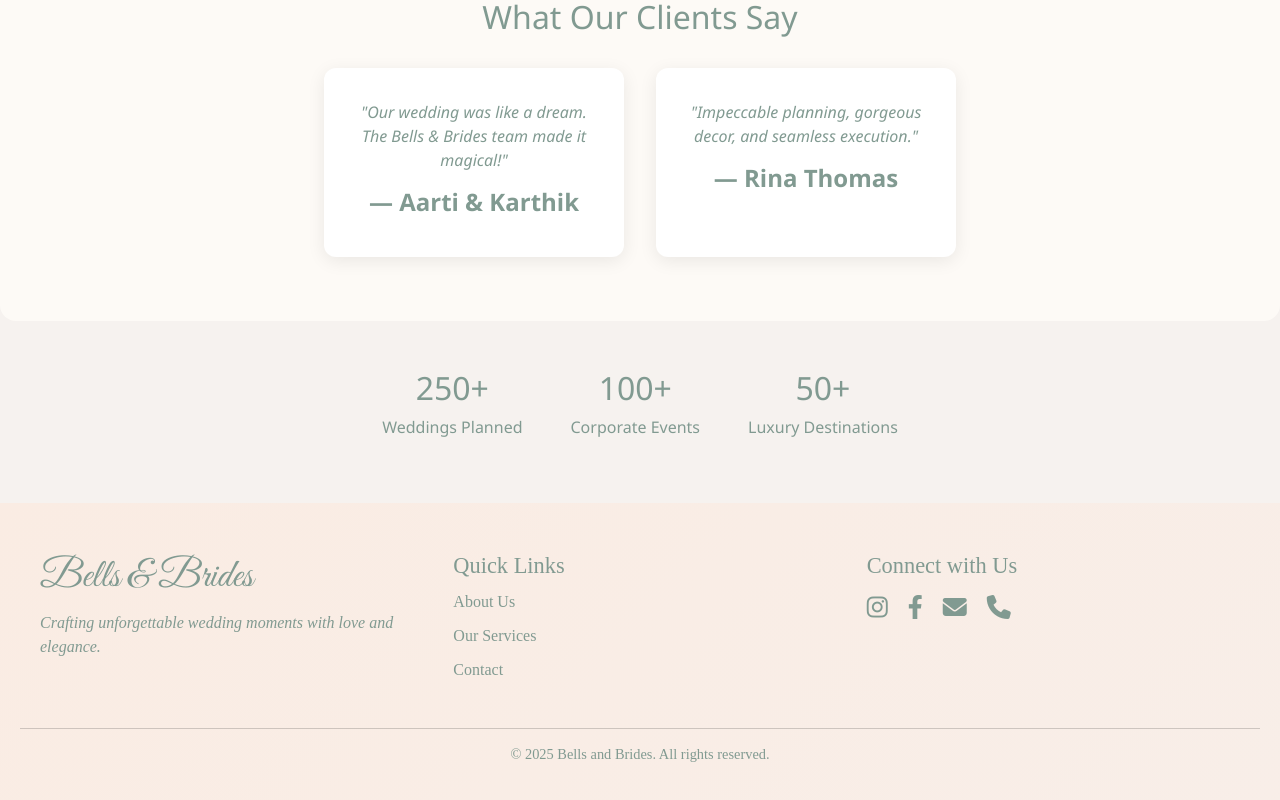
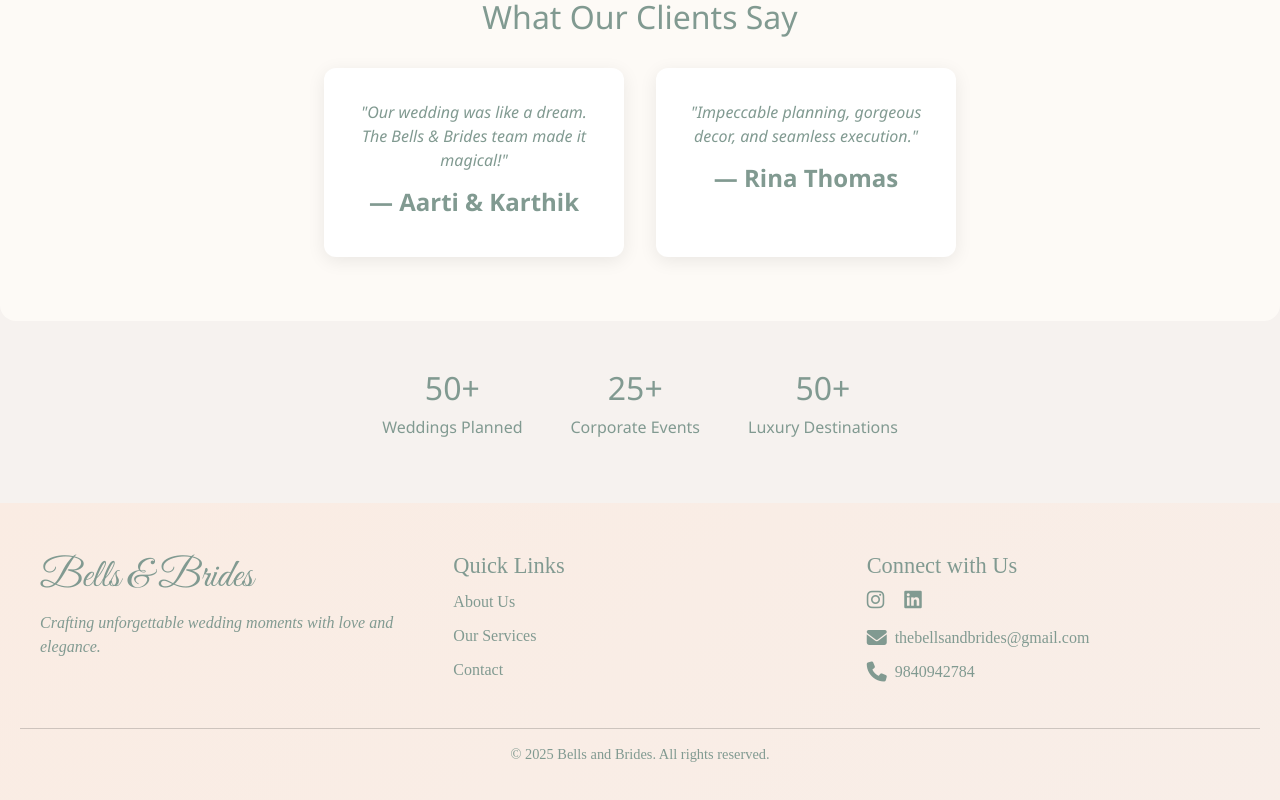
Before and after one commit to Razan-co/bells-and-brides, a React (Vite) app: page / in a window 1280 px wide. Shown: the part 2795-3595 px from the top of the page. Built offline with nearby package versions, Linux system fonts and the light colour scheme; a web font is replaced by a local one.

Commit message:
link changes

```diff
--- a/src/components/Homepage.jsx
+++ b/src/components/Homepage.jsx
@@ -1,24 +1,24 @@
-import React, { useEffect, useRef, useState } from 'react';
-import '../css/main.css';
-import AOS from 'aos';
-import 'aos/dist/aos.css';
-
+import React, { useEffect, useRef, useState } from "react";
+import "../css/main.css";
+import AOS from "aos";
+import "aos/dist/aos.css";
 
 const pages = [
   {
-    title: 'WELCOME TO BELLS AND BRIDES',
-    content: 'At BELLS & BRIDES we believe your wedding should reflect your unique love story...',
-    video: '/asset/one slide.mp4',
+    title: "WELCOME TO BELLS AND BRIDES",
+    content:
+      "At BELLS & BRIDES we believe your wedding should reflect your unique love story...",
+    video: "/asset/one slide.mp4",
   },
   {
-    title: 'CATERING',
-    content: 'Our catering services are designed to delight your guests...',
-    video: '/asset/Catering.mp4',
+    title: "CATERING",
+    content: "Our catering services are designed to delight your guests...",
+    video: "/asset/Catering.mp4",
   },
   {
-    title: 'PHOTOGRAPHY',
-    content: 'Ready to start planning your dream wedding?',
-    video: '/asset/photo.mp4',
+    title: "PHOTOGRAPHY",
+    content: "Ready to start planning your dream wedding?",
+    video: "/asset/photo.mp4",
   },
 ];
 
@@ -33,14 +33,16 @@ export default function Homepage() {
     const currentVideo = videoRefs.current[currentIndex];
     if (currentVideo) {
       currentVideo.currentTime = 0;
-      currentVideo.play().catch(e => e.name !== 'AbortError' && console.error(e));
+      currentVideo
+        .play()
+        .catch((e) => e.name !== "AbortError" && console.error(e));
     }
 
     const timer = setTimeout(() => {
       let next = (currentIndex + 1) % infinitePages.length;
       setCurrentIndex(next);
       if (carouselRef.current) {
-        carouselRef.current.style.transition = 'transform 1s ease-in-out';
+        carouselRef.current.style.transition = "transform 1s ease-in-out";
         carouselRef.current.style.transform = `translateX(-${next * 100}%)`;
       }
     }, 5000);
@@ -51,7 +53,7 @@ export default function Homepage() {
   useEffect(() => {
     AOS.init({
       duration: 500,
-      easing: 'ease-in-out',
+      easing: "ease-in-out",
       once: false,
       mirror: true,
       offset: 100,
@@ -77,7 +79,8 @@ export default function Homepage() {
                 <h1>{page.title}</h1>
                 <p>{page.content}</p>
               </div>
-          </div></div>
+            </div>
+          </div>
         ))}
       </div>
 
@@ -93,10 +96,11 @@ export default function Homepage() {
         <div className="event-text" data-aos="fade-right">
           <h2>Creating Magical Events Beyond Weddings</h2>
           <p>
-            At <strong>Bells & Brides</strong>, we go beyond weddings. From corporate galas to
-            private parties and themed celebrations, our team ensures every detail is
-            planned to perfection. Whether it’s a rustic outdoor evening or a luxury
-            ballroom affair, we bring your vision to life with style and sophistication.
+            At <strong>Bells & Brides</strong>, we go beyond weddings. From
+            corporate galas to private parties and themed celebrations, our team
+            ensures every detail is planned to perfection. Whether it’s a rustic
+            outdoor evening or a luxury ballroom affair, we bring your vision to
+            life with style and sophistication.
           </p>
         </div>
         <div className="event-image" data-aos="fade-left">
@@ -114,35 +118,55 @@ export default function Homepage() {
             </div>
             <div className="flip-back">
               <h3>Elegant Decor</h3>
-              <p>We transform venues into dreamy spaces with stunning floral, lighting, and thematic designs.</p>
+              <p>
+                We transform venues into dreamy spaces with stunning floral,
+                lighting, and thematic designs.
+              </p>
             </div>
           </div>
           <h2>Elegant Decor</h2>
         </div>
 
         {/* Card 2 */}
-        <div className="service-card flip-card" data-aos="zoom-in" data-aos-delay="200">
+        <div
+          className="service-card flip-card"
+          data-aos="zoom-in"
+          data-aos-delay="200"
+        >
           <div className="flip-inner">
             <div className="flip-front">
-              <img src="/asset/live entertainment.jpg" alt="Live Entertainment" />
+              <img
+                src="/asset/live entertainment.jpg"
+                alt="Live Entertainment"
+              />
             </div>
             <div className="flip-back">
               <h3>Live Entertainment</h3>
-              <p>From live bands to DJs and traditional acts, we curate unforgettable entertainment.</p>
+              <p>
+                From live bands to DJs and traditional acts, we curate
+                unforgettable entertainment.
+              </p>
             </div>
           </div>
           <h2>Live Entertainment</h2>
         </div>
 
         {/* Card 3 */}
-        <div className="service-card flip-card" data-aos="zoom-in" data-aos-delay="400">
+        <div
+          className="service-card flip-card"
+          data-aos="zoom-in"
+          data-aos-delay="400"
+        >
           <div className="flip-inner">
             <div className="flip-front">
               <img src="/asset/live cordination.jpg" alt="Planning" />
             </div>
             <div className="flip-back">
               <h3>Planning & Coordination</h3>
-              <p>Our team handles logistics and timelines, ensuring stress-free and smooth execution.</p>
+              <p>
+                Our team handles logistics and timelines, ensuring stress-free
+                and smooth execution.
+              </p>
             </div>
           </div>
           <h2>Planning & Coordination</h2>
@@ -160,7 +184,9 @@ export default function Homepage() {
           <div className="why-item">
             <i className="fas fa-gem"></i>
             <h3>Luxury & Elegance</h3>
-      <p>We bring sophisticated aesthetics to life through every detail.</p>
+            <p>
+              We bring sophisticated aesthetics to life through every detail.
+            </p>
           </div>
           <div className="why-item">
             <i className="fas fa-calendar-check"></i>
@@ -174,11 +200,16 @@ export default function Homepage() {
         <h2>What Our Clients Say</h2>
         <div className="testimonial-cards">
           <div className="testimonial-card">
-      <p>"Our wedding was like a dream. The Bells & Brides team made it magical!"</p>
+            <p>
+              "Our wedding was like a dream. The Bells & Brides team made it
+              magical!"
+            </p>
             <h4>— Aarti & Karthik</h4>
           </div>
           <div className="testimonial-card">
-      <p>"Impeccable planning, gorgeous decor, and seamless execution."</p>
+            <p>
+              "Impeccable planning, gorgeous decor, and seamless execution."
+            </p>
             <h4>— Rina Thomas</h4>
           </div>
         </div>
@@ -196,9 +227,18 @@ export default function Homepage() {
 
       <div className="stats-section" data-aos="fade-up">
         <div className="stats-grid">
-    <div><h3>250+</h3><p>Weddings Planned</p></div>
-    <div><h3>100+</h3><p>Corporate Events</p></div>
-    <div><h3>50+</h3><p>Luxury Destinations</p></div>
+          <div>
+            <h3>50+</h3>
+            <p>Weddings Planned</p>
+          </div>
+          <div>
+            <h3>25+</h3>
+            <p>Corporate Events</p>
+          </div>
+          <div>
+            <h3>50+</h3>
+            <p>Luxury Destinations</p>
+          </div>
         </div>
       </div>
 
@@ -207,27 +247,51 @@ export default function Homepage() {
         <div className="footer-container">
           <div className="footer-left">
             <h2 className="footer-logo">Bells & Brides</h2>
-            <p className="footer-tagline">Crafting unforgettable wedding moments with love and elegance.</p>
+            <p className="footer-tagline">
+              Crafting unforgettable wedding moments with love and elegance.
+            </p>
           </div>
           <div className="footer-middle">
             <h3>Quick Links</h3>
             <ul>
-              <li><a href="/about">About Us</a></li>
-              <li><a href="/services">Our Services</a></li>
-              <li><a href="/contact">Contact</a></li>
+              <li>
+                <a href="/about">About Us</a>
+              </li>
+              <li>
+                <a href="/services">Our Services</a>
+              </li>
+              <li>
+                <a href="/contact">Contact</a>
+              </li>
             </ul>
           </div>
           <div className="footer-right">
             <h3>Connect with Us</h3>
             <div className="footer-icons">
-              <a href="#"><i className="fab fa-instagram"></i></a>
-              <a href="#"><i className="fab fa-facebook-f"></i></a>
-              <a href="#"><i className="fas fa-envelope"></i></a>
-              <a href="#"><i className="fas fa-phone"></i></a>
+              <div className="top-icons">
+                <a href="https://www.instagram.com/thebellsandbrides?igsh=eDJ1MG52NjlreDlp">
+                  <i className="fab fa-instagram"></i>
+
+                </a>
+                <a href="https://www.linkedin.com/in/thebells-nbrides-876203377?utm_source=share&utm_campaign=share_via&utm_content=profile&utm_medium=android_app">
+                  <i className="fab fa-linkedin"></i>
+                </a>
+              </div>
+              <div className="bottom-icons">
+                <a href="#">
+                  <i className="fas fa-envelope"></i>{" "}
+                  thebellsandbrides@gmail.com
+                </a>
+                <a href="#">
+                  <i className="fas fa-phone"></i> 9840942784
+                </a>
               </div>
             </div>
           </div>
-        <p className="footer-copy">© 2025 Bells and Brides. All rights reserved.</p>
+        </div>
+        <p className="footer-copy">
+          © 2025 Bells and Brides. All rights reserved.
+        </p>
       </footer>
     </div>
   );
--- a/src/css/main.css
+++ b/src/css/main.css
@@ -301,21 +301,41 @@ body, html {
 .footer-middle ul li a:hover {
   color: #819A91;
 }
-
 .footer-icons {
   display: flex;
+  flex-direction: column;
+  gap: 16px;
+}
+
+.top-icons {
+  display: flex;
   gap: 20px;
-  font-size: 1.5rem;
+  flex-wrap: wrap;
+}
+
+.bottom-icons {
+  display: flex;
+  flex-direction: column;
+  gap: 10px;
 }
 
 .footer-icons a {
-  color: #819A91;
-  transition: transform 0.3s ease;
+  text-decoration: none;
+  color: #819A91; /* or your preferred color */
+  font-size: 16px;
+  display: flex;
+  align-items: center;
+  gap: 8px;
 }
 
+/* Icon styles */
+.footer-icons i {
+  font-size: 20px;
+}
+
+
 .footer-icons a:hover {
-  transform: scale(1.3);
-  color: #819A91;
+  color: #718981;
 }
 
 .footer-copy {
```
Also changed, not shown: 1 other file (tests, documents, lock files or other folders). Lines whose indentation alone changed are shown as unchanged.
